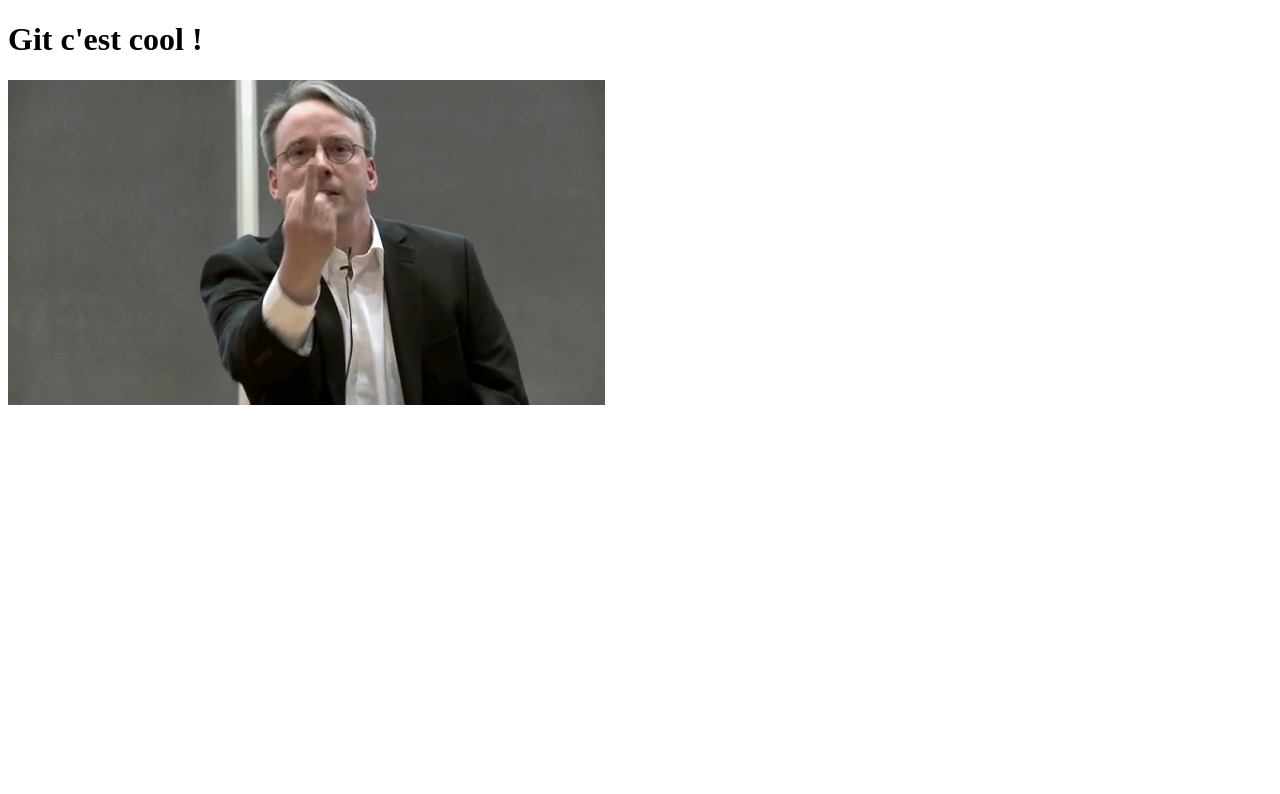
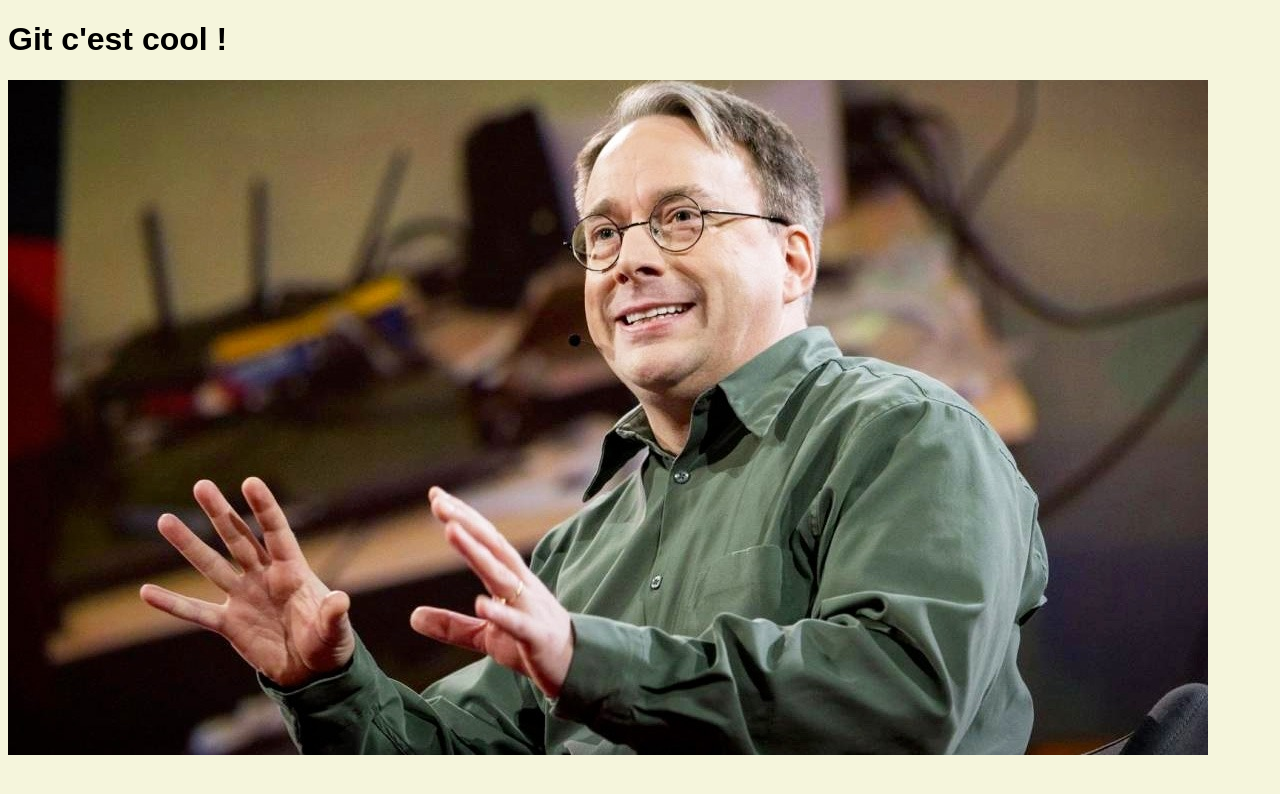
Before and after one commit to rdad/sitelinus, a plain HTML site: page index.html in a window 1280 px wide. Drawn offline with Linux system fonts and the light colour scheme.

Commit message:
removed gross image and css update

```diff
--- a/index.html
+++ b/index.html
@@ -5,11 +5,22 @@
   <meta charset="UTF-8">
   <meta name="viewport" content="width=device-width, initial-scale=1.0">
   <title>GIT</title>
+
+  <style>
+    h1 {
+      font-family: Arial, Helvetica, sans-serif;
+    }
+
+    body {
+      background-color: beige;
+      overflow: hidden;
+    }
+  </style>
 </head>
 
 <body>
   <h1>Git c'est cool !</h1>
-  <img src="./assets/frackyou.jpg" />
+  <img src="./assets/linus-torvalds.jpg" />
 </body>
 
 </html>
```
Also changed, not shown: assets/linus-torvalds.jpg (added).
